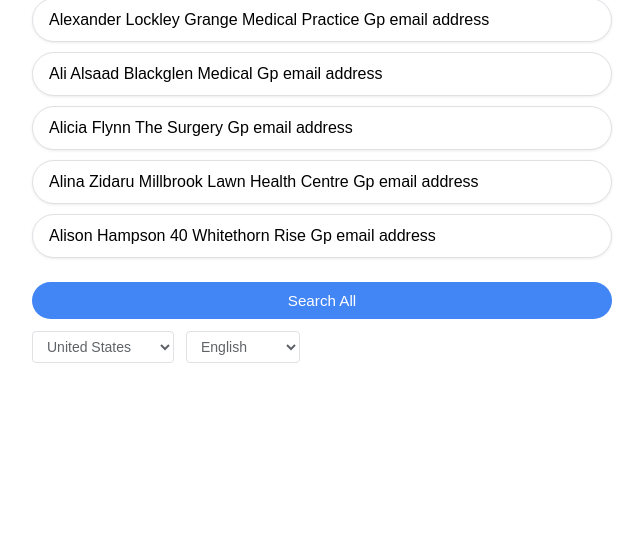
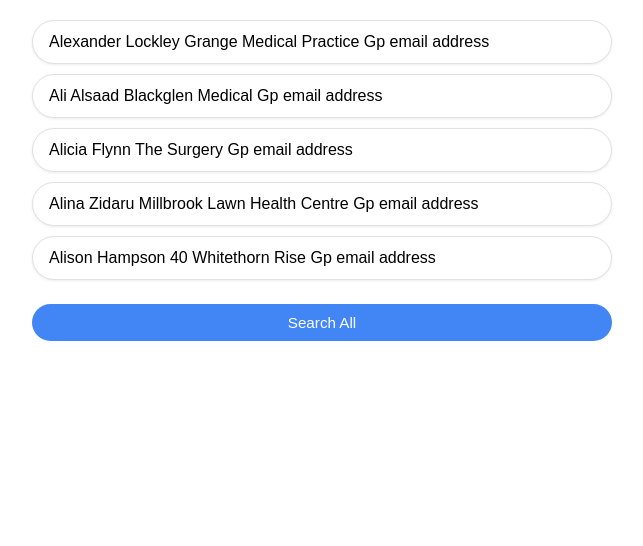
Before and after one commit to EmeraldPathways/OmegaWebSearch, a website with bundled scripts: page client/index.html in a window 1280 px wide. Shown: the part 254-800 px from the top of the page, without its empty margins (318-961 px from the left). Built offline with nearby package versions, Linux system fonts and the light colour scheme.

Commit message:
feat: remove dropdowns, hardcode Ireland/English

```diff
--- a/client/index.html
+++ b/client/index.html
@@ -20,33 +20,7 @@
         <input type="text" id="q5" value="Alison Hampson 40 Whitethorn Rise Gp email address" autocomplete="off" />
       </div>
       <button type="submit" class="btn-search">Search All</button>
-      <div class="search-filters">
-        <select id="countryCode" title="Country">
-          <option value="us">United States</option>
-          <option value="gb">United Kingdom</option>
-          <option value="ie">Ireland</option>
-          <option value="au">Australia</option>
-          <option value="ca">Canada</option>
-          <option value="de">Germany</option>
-          <option value="fr">France</option>
-          <option value="es">Spain</option>
-          <option value="it">Italy</option>
-          <option value="nl">Netherlands</option>
-          <option value="br">Brazil</option>
-          <option value="in">India</option>
-          <option value="jp">Japan</option>
-        </select>
-        <select id="languageCode" title="Language">
-          <option value="en">English</option>
-          <option value="de">German</option>
-          <option value="fr">French</option>
-          <option value="es">Spanish</option>
-          <option value="it">Italian</option>
-          <option value="pt">Portuguese</option>
-          <option value="nl">Dutch</option>
-          <option value="ja">Japanese</option>
-        </select>
-      </div>
+      <!-- Country: Ireland (IE), Language: English (EN) -->
     </form>
   </div>
 
--- a/client/js/views/search.js
+++ b/client/js/views/search.js
@@ -4,8 +4,10 @@ import { renderAllResults } from './results.js';
 
 const form = document.getElementById('search-form');
 const inputs = ['q1','q2','q3','q4','q5'].map(id => document.getElementById(id));
-const countrySelect = document.getElementById('countryCode');
-const languageSelect = document.getElementById('languageCode');
+
+// Hardcoded: Ireland (IE) / English (EN)
+const COUNTRY_CODE = 'ie';
+const LANGUAGE_CODE = 'en';
 
 form.addEventListener('submit', async (e) => {
   e.preventDefault();
@@ -22,7 +24,7 @@ form.addEventListener('submit', async (e) => {
   showLoading(true);
   try {
     const settled = await Promise.allSettled(
-      queries.map(q => search({ q, page: 0, countryCode: countrySelect.value, languageCode: languageSelect.value }))
+      queries.map(q => search({ q, page: 0, countryCode: COUNTRY_CODE, languageCode: LANGUAGE_CODE }))
     );
 
     const results = settled.map((outcome, i) => ({
```
